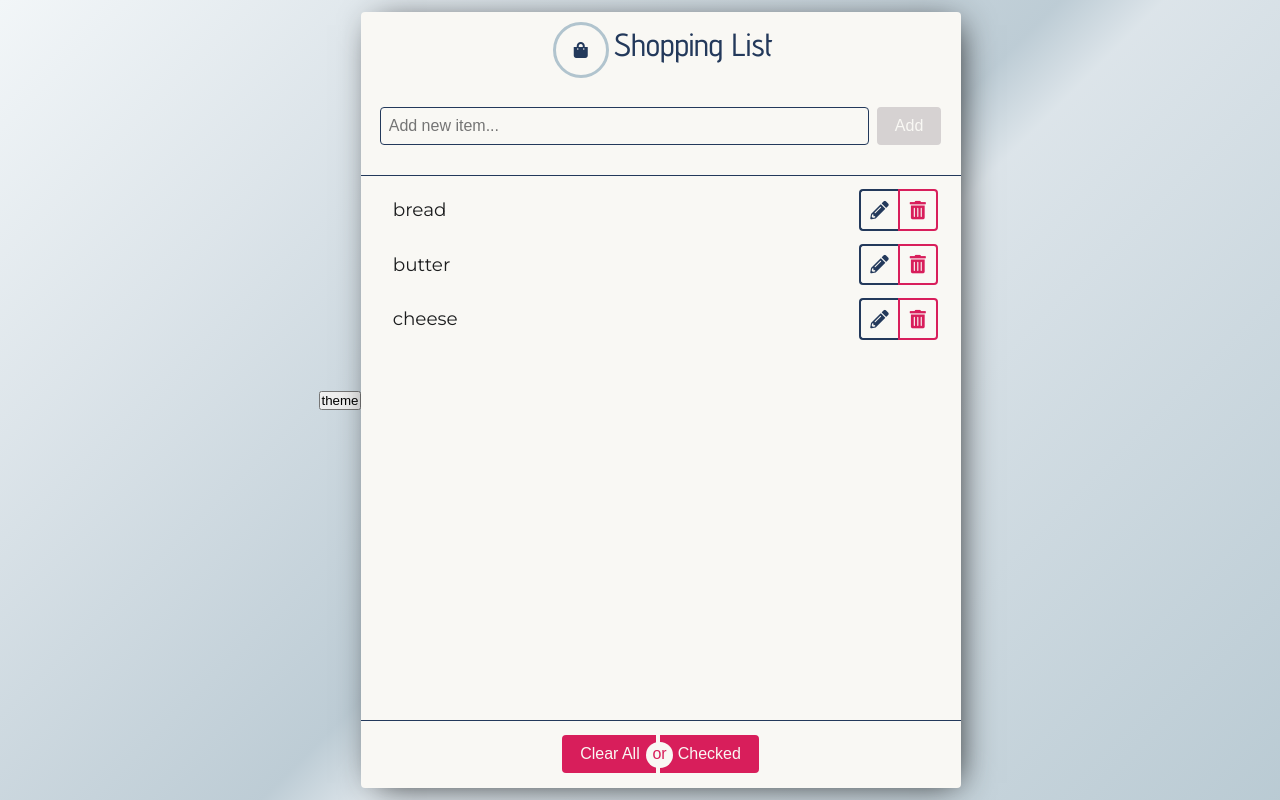
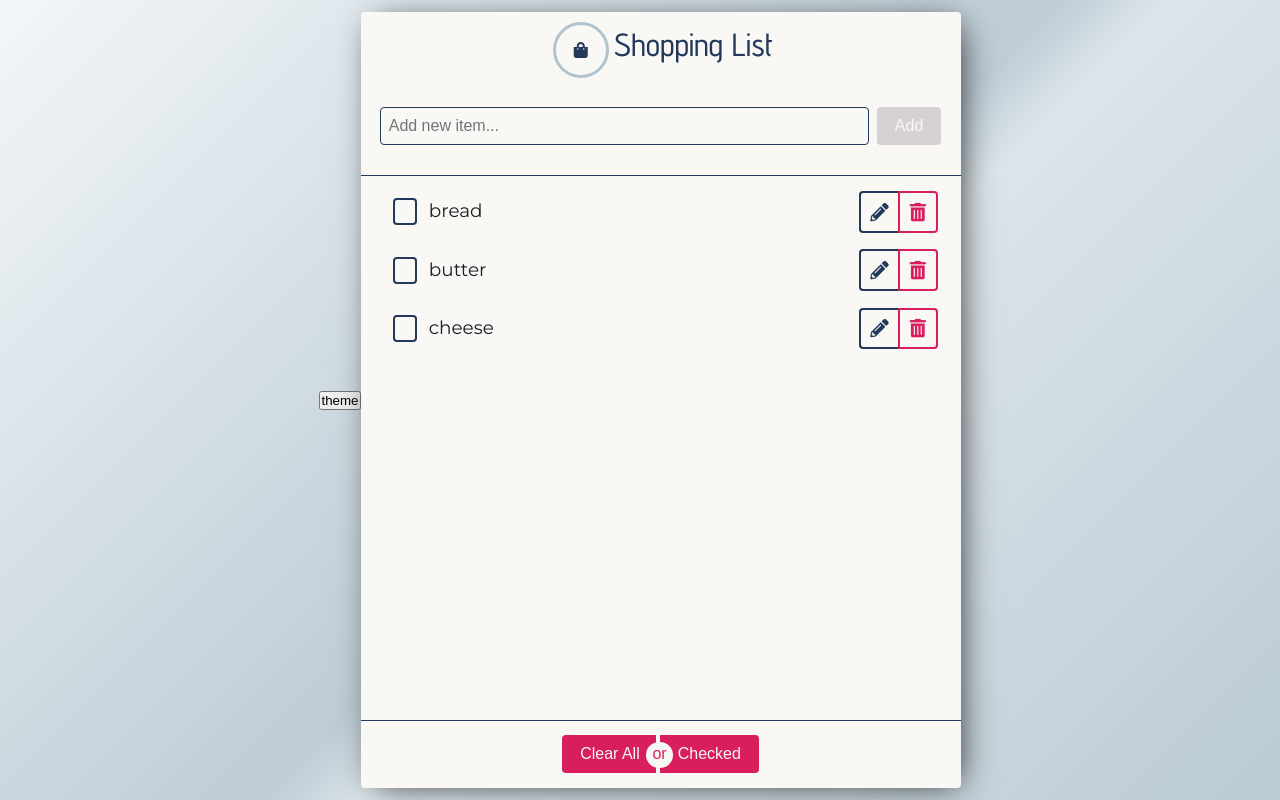
Before and after one commit to jmczerwinska/shopping-list, a React (Create React App) app: page / in a window 1280 px wide. Built offline with nearby package versions, Linux system fonts and the light colour scheme.

Commit message:
small fixes

```diff
--- a/src/components/ListItem.js
+++ b/src/components/ListItem.js
@@ -16,7 +16,7 @@ const ListItem = ({ item, edit }) => {
                 label={item.title}
                 onChange={() => handleChange(item)}
                 checked={item.checked}
-                type="checkbox" />
+                basic />
             <ButtonGroup >
                 <InvertButton
                     disabled={edit === 'disabled' ? true : false}
--- a/src/components/styledComponents/Buttons.js
+++ b/src/components/styledComponents/Buttons.js
@@ -38,7 +38,7 @@ export const InvertButton = styled(Button)`
   :hover {
     background-color: ${ props => handleSecondary(props)};
     i {
-      color: ${({ theme }) => theme.text};
+      color: ${({ theme }) => theme.bg};
     }
   }
   :disabled {
```
